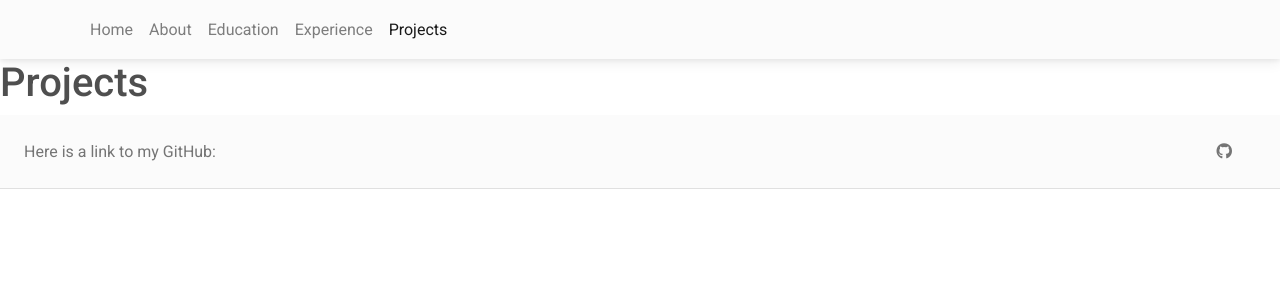
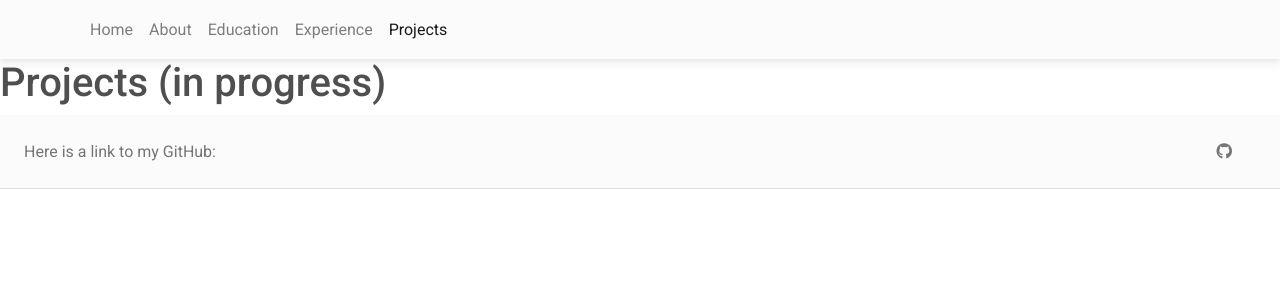
Before and after one commit to Hcran18/my_portfolio, a React (Create React App) app: page /my_portfolio/build/Projects in a window 1280 px wide. Shown: the top 300 px of the page. Built offline with nearby package versions, Linux system fonts and the light colour scheme.

Commit message:
in progress

```diff
--- a/src/pages/Experience.js
+++ b/src/pages/Experience.js
@@ -1,5 +1,5 @@
 const Experience = () => {
-  return <h1>Experience</h1>;
+  return <h1>Experience (in progress)</h1>;
 };
 
 export default Experience;
--- a/src/pages/Projects.js
+++ b/src/pages/Projects.js
@@ -1,5 +1,5 @@
 const Projects = () => {
-  return <h1>Projects</h1>;
+  return <h1>Projects (in progress)</h1>;
 };
 
 export default Projects;
```
